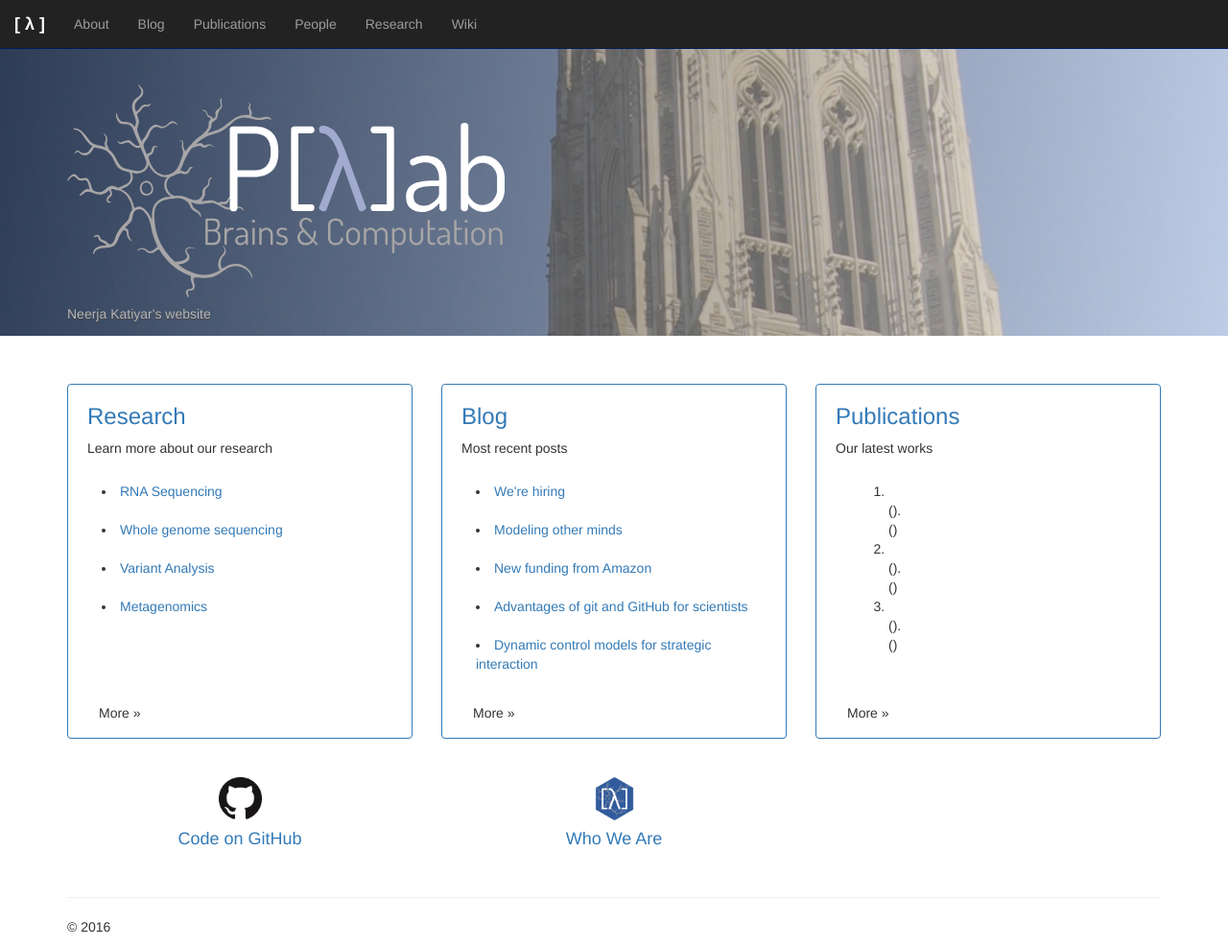
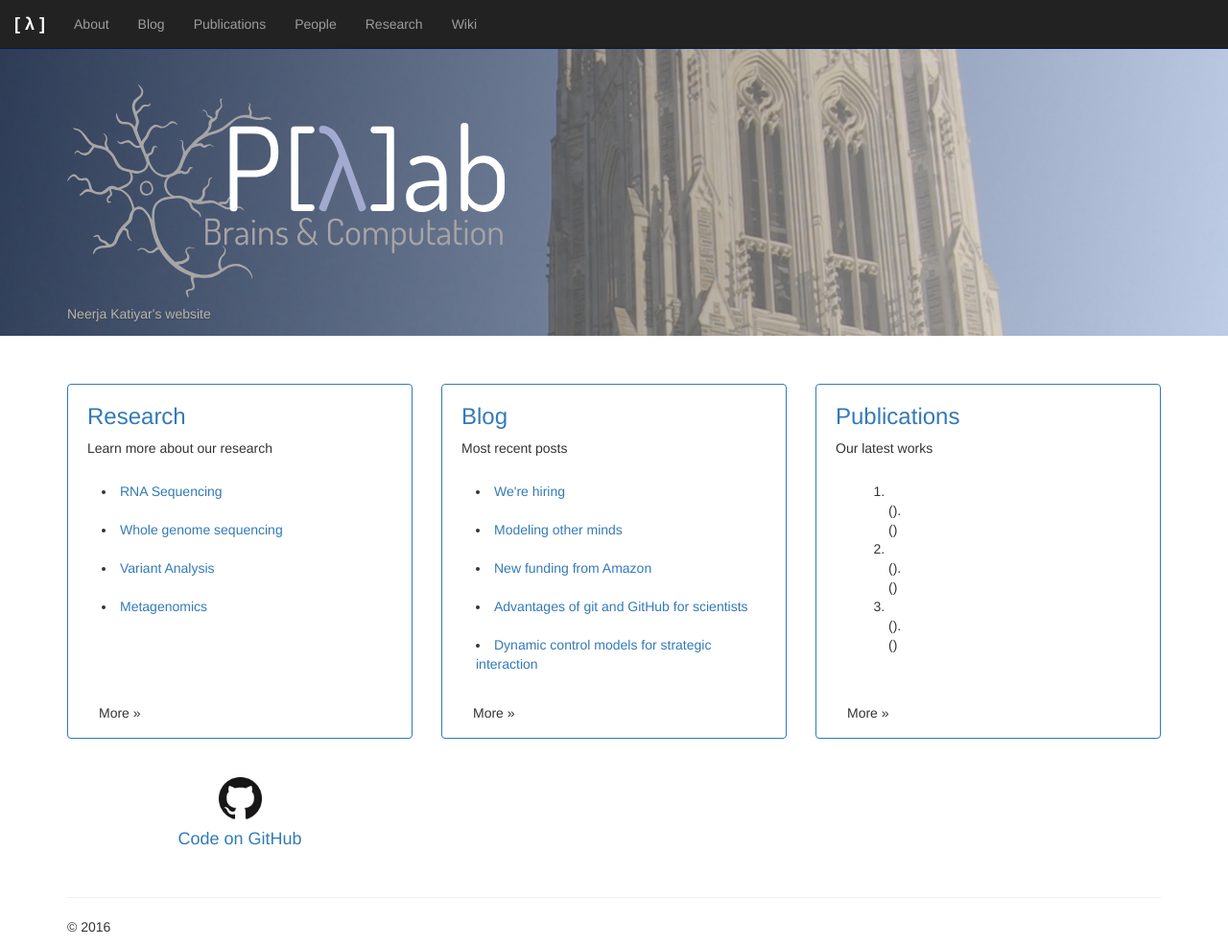
Before and after one commit to nkatiyar/nkatiyar.github.io, a Jekyll site: the page built from index.html, in a window 1280 px wide and 986 px high. Shown: the whole window at 96% size. Built offline with Jekyll 4.4.1, drawn with Linux system fonts in a browser that asks for light colours; nearby versions of some CDN libraries.

Commit message:
Removed people from tab

```diff
--- a/index.html
+++ b/index.html
@@ -56,11 +56,5 @@ ishome: yes
     </p>
     <h4 align="center">Code on GitHub</h4></a>
   </div>
-  <div class="col-sm-4">
-    <p align="center">
-    <a href="https://nkatiyar.github.io/people.html"><img src="/images/plab_hex_icon_gray.png" margin-bottom: 10px" width="45px">
-    </p>
-    <h4 align="center">Who We Are</h4></a>
-  </div>
 </div>
 <br>
```
